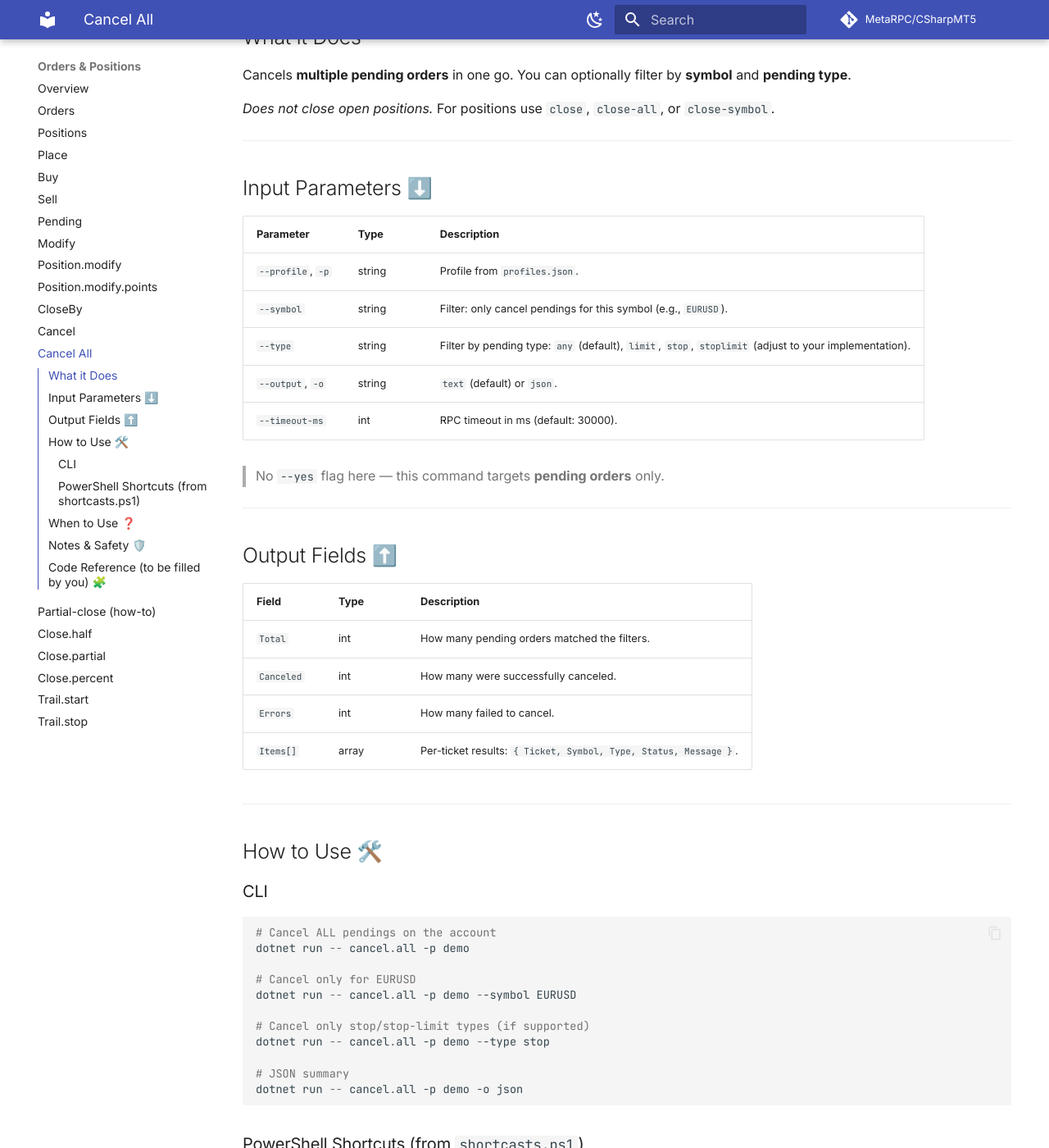
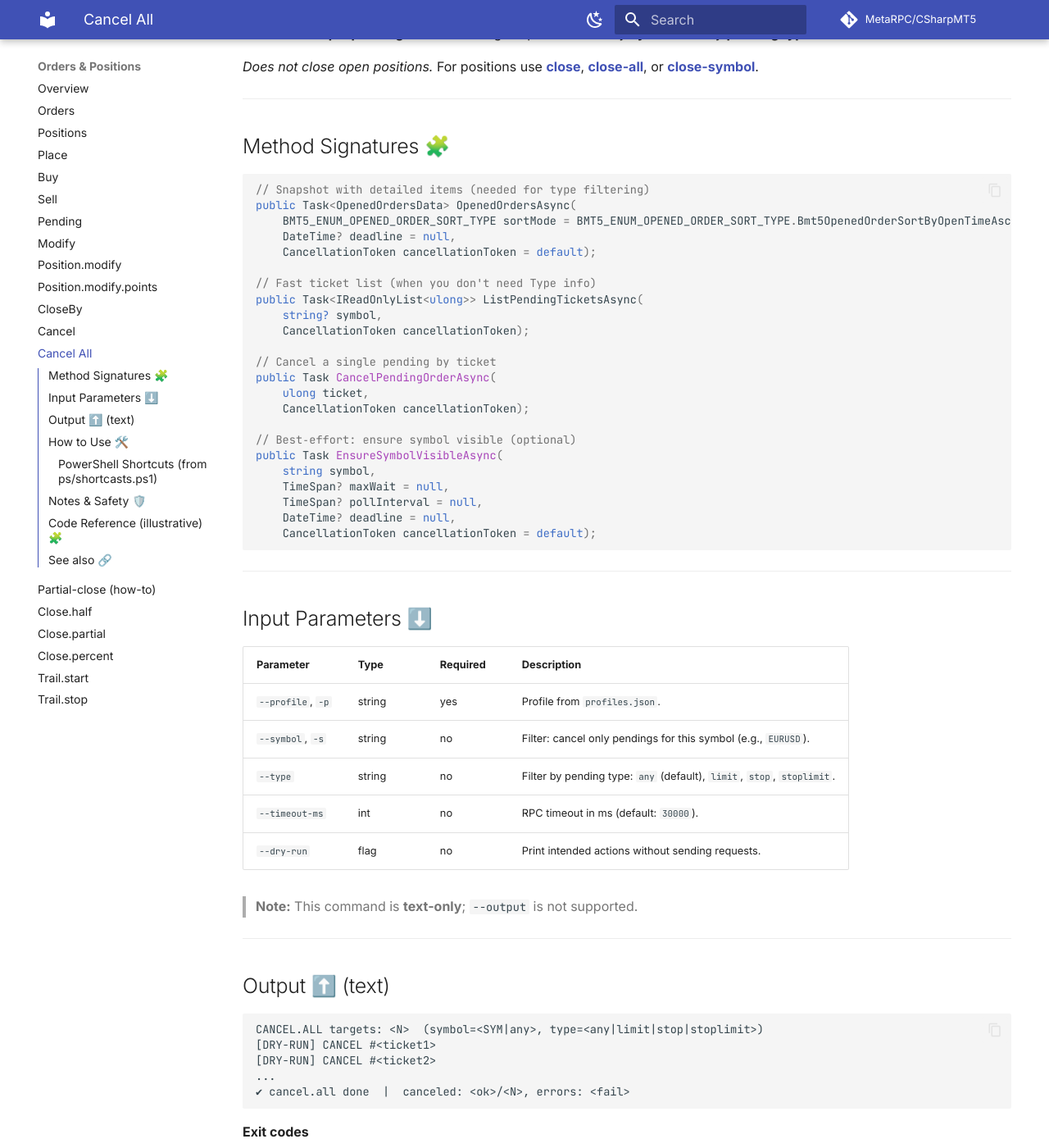
Before and after one commit to MetaRPC/CSharpMT5, an MkDocs documentation site: the page built from docs/Orders_Positions/Cancel_All.md, in a window 1280 px wide and 1400 px high, scrolled down 200 px. Shown: the whole window at 82% size. Built offline with MkDocs 1.6.1 and Material for MkDocs 9.7.7, drawn with Linux system fonts in a browser that asks for light colours; comment, search, counter and statistics services are not loaded; some of the changed text lies outside the part shown.

Commit message:
Update Cancel_All.md

````diff
--- a/docs/Orders_Positions/Cancel_All.md
+++ b/docs/Orders_Positions/Cancel_All.md
@@ -1,89 +1,114 @@
-# Cancel All (`cancel.all`)
+# Cancel All (`cancel.all`) 🧹
 
-## What it Does
+Cancels **multiple pending orders** in one go. Optional filters by **symbol** and by **pending type**.
 
-Cancels **multiple pending orders** in one go.
-You can optionally filter by **symbol** and **pending type**.
+*Does not close open positions.* For positions use **[close](../Market_Data/Close.md)**, **[close-all](../Market_Data/Close-all.md)**, or **[close-symbol](../Market_Data/Close-symbol.md)**.
 
-*Does not close open positions.* For positions use `close`, `close-all`, or `close-symbol`.
+---
+
+## Method Signatures 🧩
+
+```csharp
+// Snapshot with detailed items (needed for type filtering)
+public Task<OpenedOrdersData> OpenedOrdersAsync(
+    BMT5_ENUM_OPENED_ORDER_SORT_TYPE sortMode = BMT5_ENUM_OPENED_ORDER_SORT_TYPE.Bmt5OpenedOrderSortByOpenTimeAsc,
+    DateTime? deadline = null,
+    CancellationToken cancellationToken = default);
+
+// Fast ticket list (when you don't need Type info)
+public Task<IReadOnlyList<ulong>> ListPendingTicketsAsync(
+    string? symbol,
+    CancellationToken cancellationToken);
+
+// Cancel a single pending by ticket
+public Task CancelPendingOrderAsync(
+    ulong ticket,
+    CancellationToken cancellationToken);
+
+// Best‑effort: ensure symbol visible (optional)
+public Task EnsureSymbolVisibleAsync(
+    string symbol,
+    TimeSpan? maxWait = null,
+    TimeSpan? pollInterval = null,
+    DateTime? deadline = null,
+    CancellationToken cancellationToken = default);
+```
 
 ---
 
 ## Input Parameters ⬇️
 
-| Parameter         | Type   | Description                                                                                            |
-| ----------------- | ------ | ------------------------------------------------------------------------------------------------------ |
-| `--profile`, `-p` | string | Profile from `profiles.json`.                                                                          |
-| `--symbol`        | string | Filter: only cancel pendings for this symbol (e.g., `EURUSD`).                                         |
-| `--type`          | string | Filter by pending type: `any` (default), `limit`, `stop`, `stoplimit` (adjust to your implementation). |
-| `--output`, `-o`  | string | `text` (default) or `json`.                                                                            |
-| `--timeout-ms`    | int    | RPC timeout in ms (default: 30000).                                                                    |
+| Parameter         | Type   | Required | Description                                                            |
+| ----------------- | ------ | -------- | ---------------------------------------------------------------------- |
+| `--profile`, `-p` | string | yes      | Profile from `profiles.json`.                                          |
+| `--symbol`, `-s`  | string | no       | Filter: cancel only pendings for this symbol (e.g., `EURUSD`).         |
+| `--type`          | string | no       | Filter by pending type: `any` (default), `limit`, `stop`, `stoplimit`. |
+| `--timeout-ms`    | int    | no       | RPC timeout in ms (default: `30000`).                                  |
+| `--dry-run`       | flag   | no       | Print intended actions without sending requests.                       |
 
-> No `--yes` flag here — this command targets **pending orders** only.
+> **Note:** This command is **text‑only**; `--output` is not supported.
 
 ---
 
-## Output Fields ⬆️
+## Output ⬆️ (text)
 
-| Field      | Type  | Description                                                      |
-| ---------- | ----- | ---------------------------------------------------------------- |
-| `Total`    | int   | How many pending orders matched the filters.                     |
-| `Canceled` | int   | How many were successfully canceled.                             |
-| `Errors`   | int   | How many failed to cancel.                                       |
-| `Items[]`  | array | Per-ticket results: `{ Ticket, Symbol, Type, Status, Message }`. |
+```
+CANCEL.ALL targets: <N>  (symbol=<SYM|any>, type=<any|limit|stop|stoplimit>)
+[DRY-RUN] CANCEL #<ticket1>
+[DRY-RUN] CANCEL #<ticket2>
+...
+✔ cancel.all done  |  canceled: <ok>/<N>, errors: <fail>
+```
+
+**Exit codes**
+
+* `0` — success (some items may still fail; see counters)
+* `2` — nothing matched the filters (N=0)
+* `1` — fatal error (printed via ErrorPrinter)
 
 ---
 
 ## How to Use 🛠️
 
-### CLI
-
 ```powershell
 # Cancel ALL pendings on the account
 dotnet run -- cancel.all -p demo
 
-# Cancel only for EURUSD
-dotnet run -- cancel.all -p demo --symbol EURUSD
+# Only for EURUSD
+dotnet run -- cancel.all -p demo -s EURUSD
 
-# Cancel only stop/stop-limit types (if supported)
+# Only stop/stop‑limit types (if supported in your broker mapping)
 dotnet run -- cancel.all -p demo --type stop
 
-# JSON summary
-dotnet run -- cancel.all -p demo -o json
+# Dry‑run (plan only)
+dotnet run -- cancel.all -p demo -s XAUUSD --type limit --dry-run
 ```
 
-### PowerShell Shortcuts (from `shortcasts.ps1`)
+### PowerShell Shortcuts (from `ps/shortcasts.ps1`)
 
 ```powershell
 . .\ps\shortcasts.ps1
 use-pf demo
-ca                  # → mt5 cancel.all -p demo --timeout-ms 90000
-ca -s EURUSD        # → mt5 cancel.all -p demo --symbol EURUSD --timeout-ms 90000
+ca                    # → mt5 cancel.all -p demo --timeout-ms 90000
+ca -s EURUSD          # → mt5 cancel.all -p demo --symbol EURUSD --timeout-ms 90000
 ca -s XAUUSD -type stop   # → mt5 cancel.all -p demo --symbol XAUUSD --type stop --timeout-ms 90000
 ```
 
 ---
 
-## When to Use ❓
+## Notes & Safety 🛡️
 
-* Clean up the board before news/events.
-* Reset environment for tests or redeploys.
-* Remove stale pendings across many symbols quickly.
+* **Idempotent:** re‑running after successful cancel should find nothing to cancel.
+* If `--symbol` is set, it’s safe to best‑effort **ensure visibility** first.
+* Consider rate limits: bulk operations should handle retries gracefully.
+* `--type` relies on your pending type mapping. If unsure, prefer `type=any`.
 
 ---
 
-## Notes & Safety 🛡️
-
-* The command is **idempotent** — re-running after successful cancel should find nothing to cancel.
-* Some brokers require the symbol to be visible in Market Watch; if you filter by `--symbol`, it’s safe to ensure visibility first.
-* Consider rate limits: bulk operations should handle retries gracefully.
-
----
-
-## Code Reference (to be filled by you) 🧩
+## Code Reference (illustrative) 🧩
 
 ```csharp
- var pendSymbolOpt = new Option<string?>(new[] { "--symbol", "-s" }, "Filter by symbol (optional)");
+var pendSymbolOpt = new Option<string?>(new[] { "--symbol", "-s" }, "Filter by symbol (optional)");
 var pendTypeOpt   = new Option<string?>(new[] { "--type" }, "Filter by type: limit|stop|stoplimit|any (default any)");
 
 var cancelAll = new Command("cancel.all", "Cancel all pending orders (optionally filtered)");
@@ -110,7 +135,69 @@ cancelAll.SetHandler(async (InvocationContext ctx) =>
     using (_logger.BeginScope("Cmd:CANCEL.ALL Profile:{Profile}", profile))
     using (_logger.BeginScope("Filter Symbol:{Symbol} Type:{Type}", symbol ?? "<any>", typeStr))
     {
-        try
+        await ConnectAsync();
+
+        // 1) build candidate set
+        IReadOnlyList<ulong> tickets;
+        if (string.Equals(typeStr, "any", StringComparison.Ordinal))
         {
-            await ConnectAsync();
+            // Fast path: only symbol filter → use ticket list
+            tickets = await _mt5Account.ListPendingTicketsAsync(symbol, CancellationToken.None);
+        }
+        else
+        {
+            // Need Type info → use aggregate, then filter by symbol+type
+            var opened = await _mt5Account.OpenedOrdersAsync(cancellationToken: CancellationToken.None);
+            var query = opened.PendingInfos.AsEnumerable();
+            if (!string.IsNullOrWhiteSpace(symbol))
+                query = query.Where(p => string.Equals(p.Symbol, symbol, StringComparison.OrdinalIgnoreCase));
+
+            query = typeStr switch
+            {
+                "limit"     => query.Where(p => IsLimit(p.Type)),
+                "stop"      => query.Where(p => IsStop(p.Type)),
+                "stoplimit" => query.Where(p => IsStopLimit(p.Type)),
+                _            => query
+            };
+            tickets = query.Select(p => p.Ticket).ToArray();
+        }
+
+        var total = tickets.Count;
+        Console.WriteLine($"CANCEL.ALL targets: {total}  (symbol={symbol ?? "any"}, type={typeStr})");
+        if (total == 0)
+        {
+            // Exit code 2 recommended by the docs policy
+            // Environment.ExitCode = 2; return;
+            return; // let the outer runner set codes if needed
+        }
+
+        if (dryRun)
+        {
+            foreach (var t in tickets.Take(100))
+                Console.WriteLine($"[DRY-RUN] CANCEL #{t}");
+            if (tickets.Count > 100)
+                Console.WriteLine($"... and {tickets.Count - 100} more");
+            return;
+        }
+
+        // 2) execute
+        int ok = 0, fail = 0;
+        foreach (var t in tickets)
+        {
+            try { await _mt5Account.CancelPendingOrderAsync(t, CancellationToken.None); ok++; }
+            catch (Exception ex) { Console.WriteLine($"WARN: cancel #{t} failed: {ex.Message}"); fail++; }
+        }
+
+        Console.WriteLine($"\u2714 cancel.all done  |  canceled: {ok}/{total}, errors: {fail}");
+    }
+});
 ```
+
+---
+
+## See also 🔗
+
+* **[pending list](../Misc/Pending_List.md)** — enumerate current pendings
+* **[pending.modify](../Market_Data/Pending.modify.md)** — edit pending parameters
+* **[pending.move](../Market_Data/Pending.move.md)** — shift pending by ±points
+* **[panic](../Market_Data/Panic.md)** — cancel pendings + flatten positions (emergency)
````
